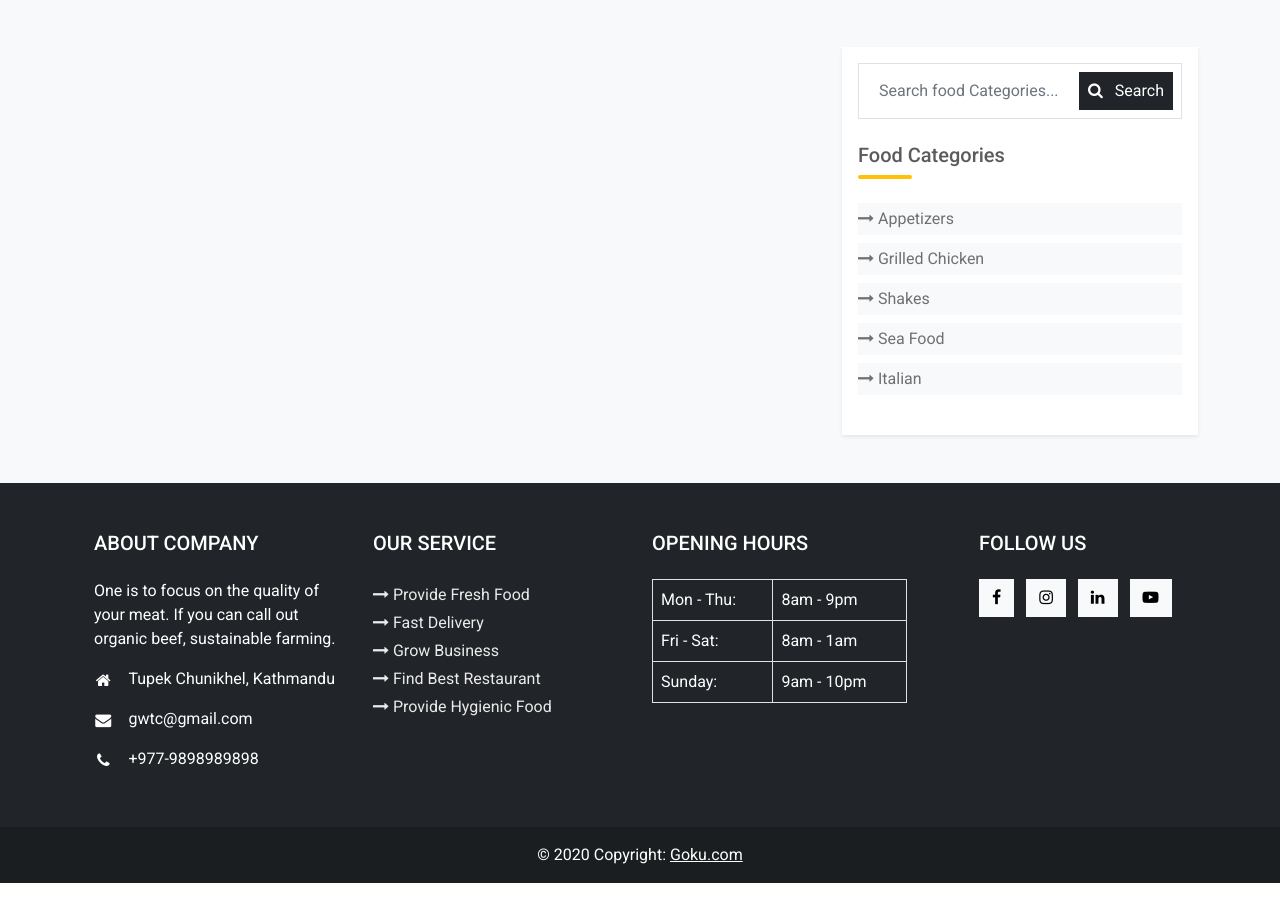
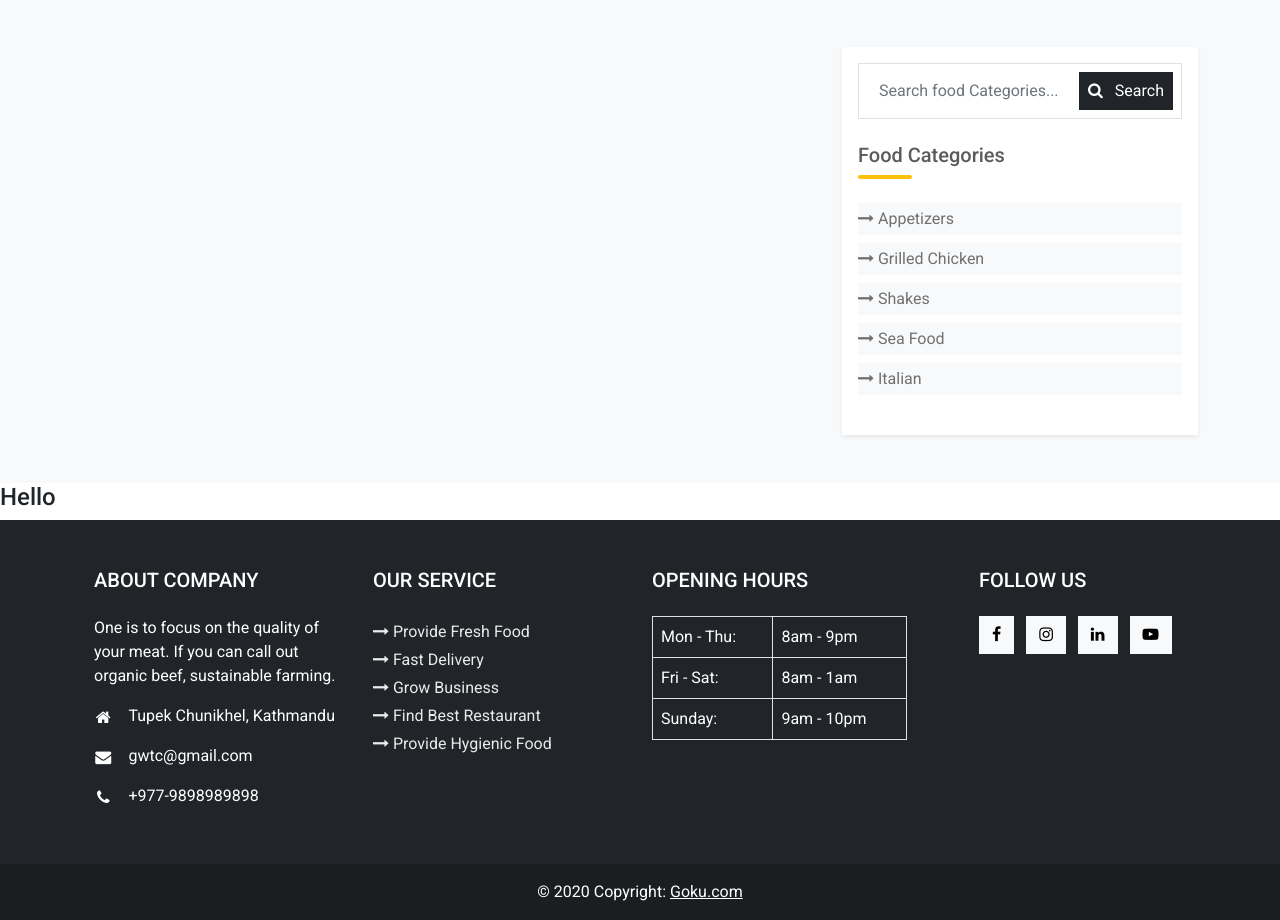
Before and after one commit to gokarna123-goku/multi_vendor_platform, a Django app: page /blog/ in a window 1280 px wide. Shown: the part 305-1225 px from the top of the page. Before the commit the page ends 1188 px from the top, so only its background shows below. Run offline with Django 3.2, Linux system fonts and the light colour scheme; data that the repository does not hold is empty.

Commit message:
modified

```diff
--- a/templates/homepage/base.html
+++ b/templates/homepage/base.html
@@ -21,7 +21,6 @@
 </head>
 
 <body>
-
     <!-- Header Section here -->
     {% include 'homepage/navbar.html' %}
     <!--  -->
@@ -30,6 +29,8 @@
 
     {% block content %}
     {% endblock content %}
+
+    <h4>Hello</h4>
 
     <!--  -->
 
```
